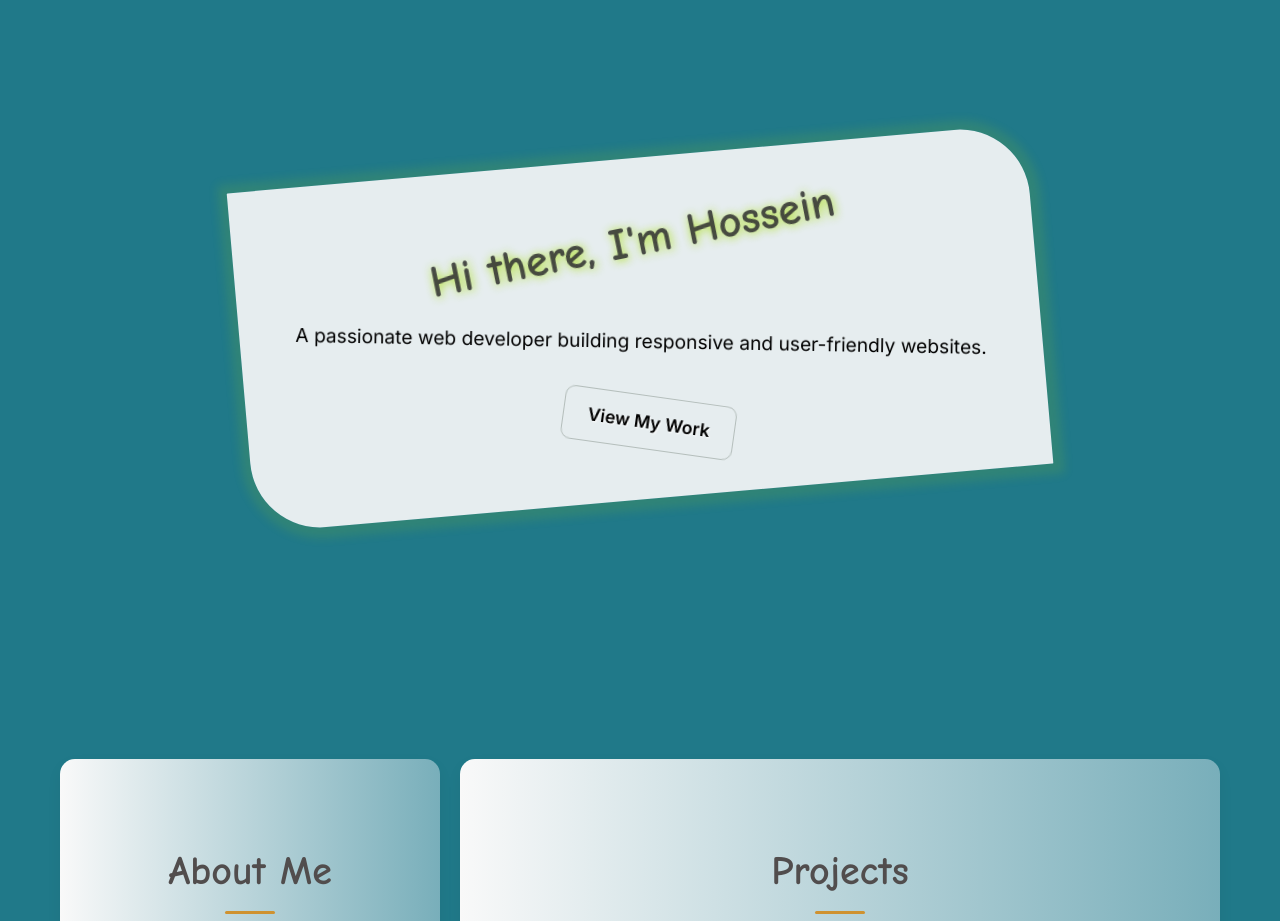
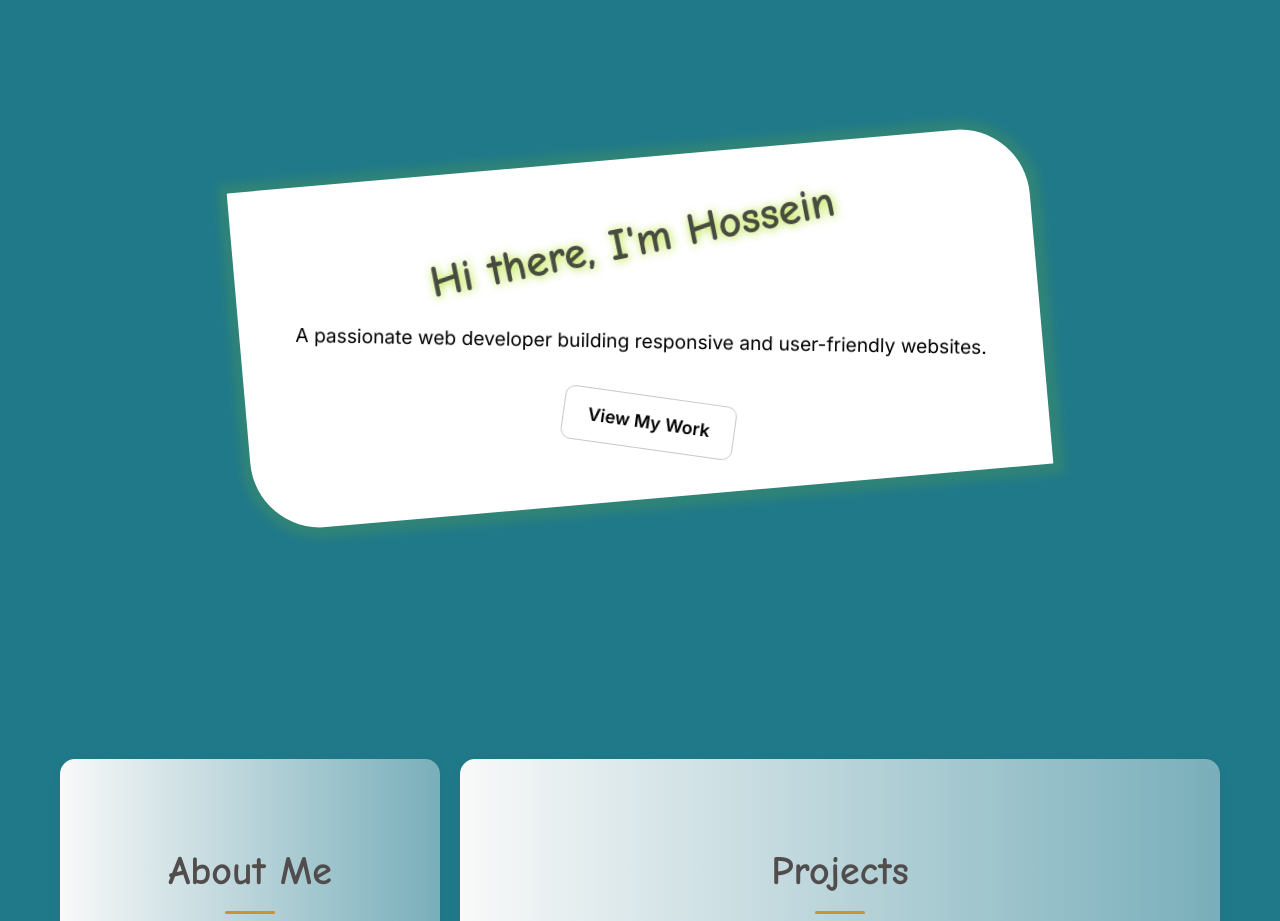
Before and after one commit to Hossein-Kelisa/Hossein-Kelisa-Portfolio, a React (Vite) app: page / in a window 1280 px wide. Shown: the part 914-1835 px from the top of the page. Built offline with nearby package versions, Linux system fonts and the light colour scheme; a web font is replaced by a local one.

Commit message:
change background color

```diff
--- a/src/components/Hero.css
+++ b/src/components/Hero.css
@@ -10,7 +10,7 @@
   text-align: center;
   line-height: 1.6;
   transition: transform 0.3s ease;
-  background: #f9f9f9e9;
+  background: #ffffff;
   rotate: -5deg;
 }
 body.dark .hero-section {
```
Also changed, not shown: src/components/Hero.jsx (line endings or trailing spaces).
